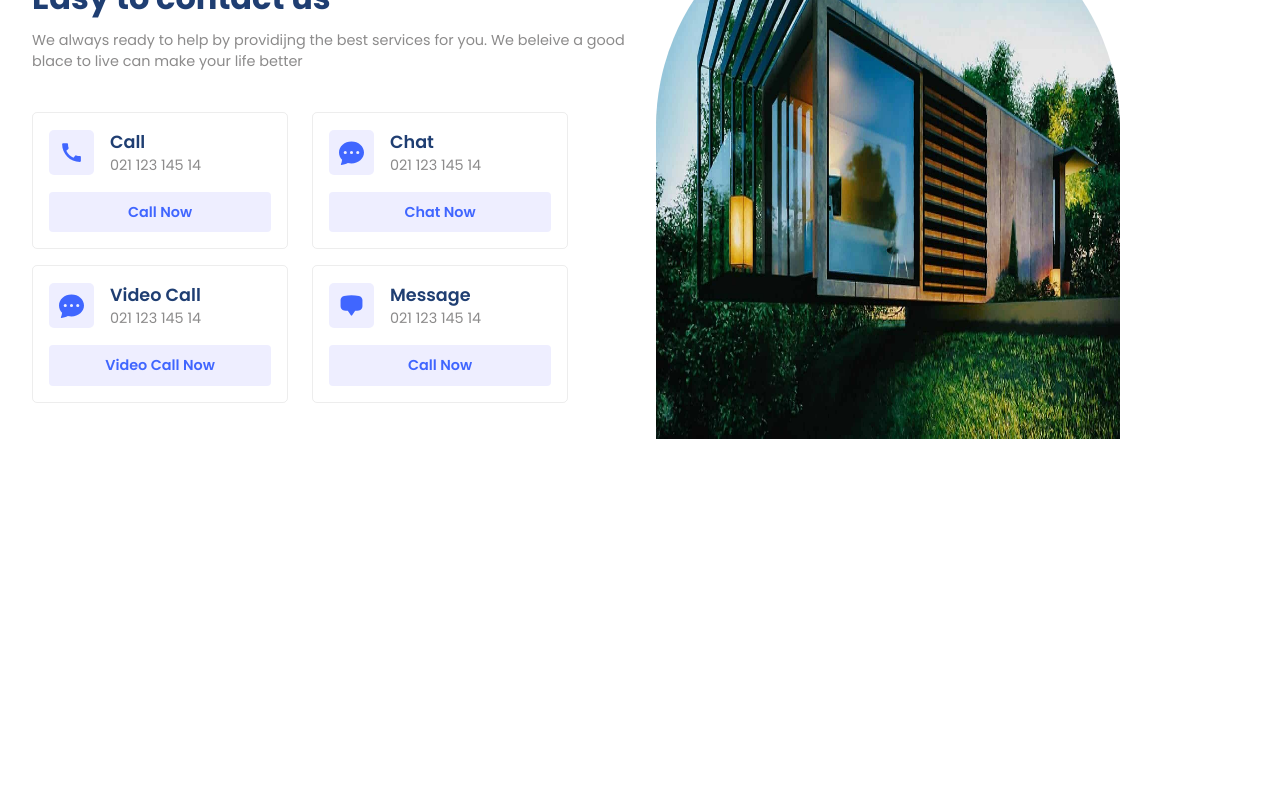
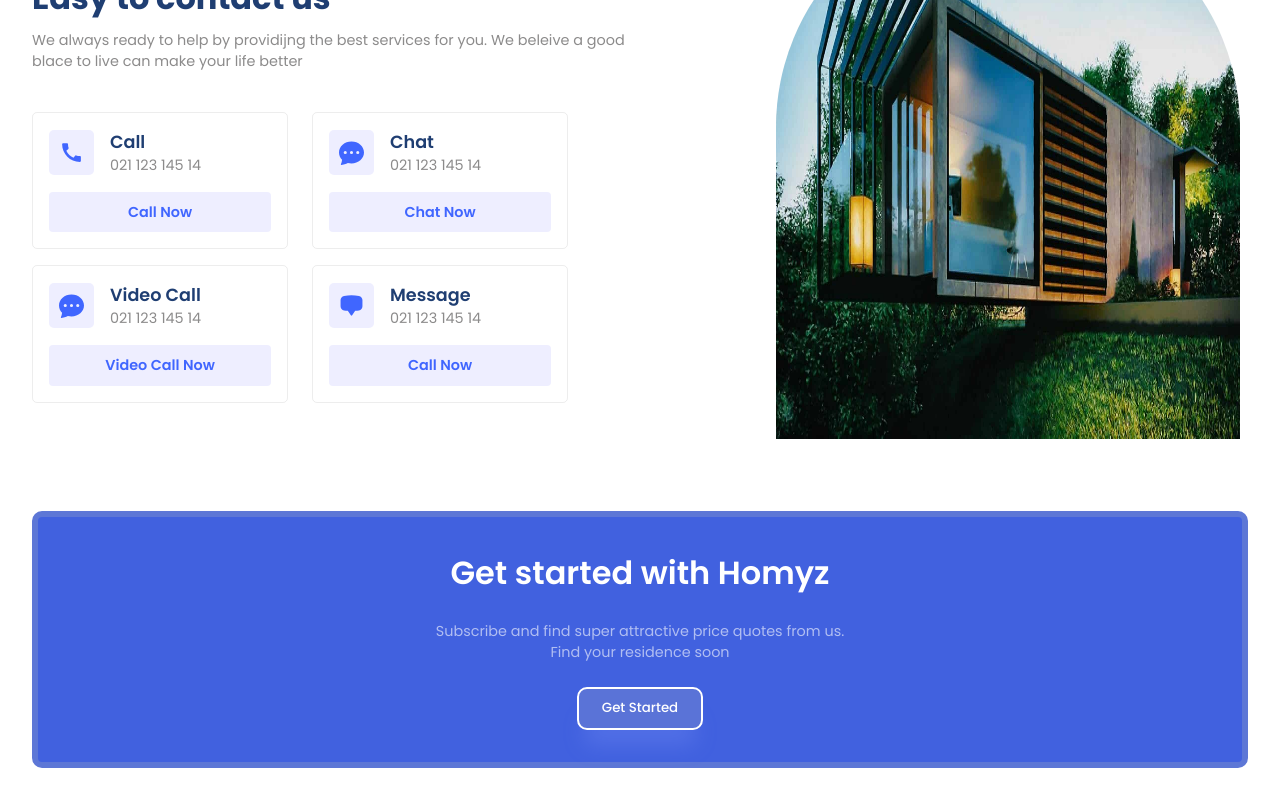
Before and after one commit to dinethk1364/Homyz, a React (Vite) app: page / in a window 1280 px wide. Shown: the part 2222-3022 px from the top of the page. Before the commit the page ends 2701 px from the top, so only its background shows below. Built offline with nearby package versions, Linux system fonts and the light colour scheme.

Commit message:
get started section

```diff
--- a/src/App.jsx
+++ b/src/App.jsx
@@ -5,6 +5,7 @@ import Companies from "./components/Companies/Companies";
 import Residencies from "./components/Residencies/Residencies";
 import Value from "./components/Value/Value";
 import Contact from "./components/Contact/Contact";
+import GetStarted from "./components/GetStarted/GetStarted";
 function App() {
   return (
     <div className="App">
@@ -17,6 +18,7 @@ function App() {
       <Residencies />
       <Value />
       <Contact />
+      <GetStarted />
     </div>
   );
 }
--- a/src/components/Contact/Contact.jsx
+++ b/src/components/Contact/Contact.jsx
@@ -76,7 +76,7 @@ function Contact() {
             </div>
           </div>
         </div>
-        <div className="c-right">
+        <div className="c-right flexEnd">
           <div className="image-container">
             <img src="./assets/contact.jpg" alt="" />
           </div>
--- /dev/null
+++ b/src/components/GetStarted/GetStarted.jsx
@@ -0,0 +1,24 @@
+import React from "react";
+import "./getStarted.css";
+
+function GetStarted() {
+  return (
+    <section className="g-wrapper">
+      <div className="paddings innerWidth g-container">
+        <div className="flexColCenter inner-container">
+          <span className="primaryText">Get started with Homyz</span>
+          <span className="secondaryText">
+            Subscribe and find super attractive price quotes from us. <br />
+            Find your residence soon
+          </span>
+          <button className="button">
+            Get Started
+            <a href="mailto:contact@dinethsilva.com"></a>
+          </button>
+        </div>
+      </div>
+    </section>
+  );
+}
+
+export default GetStarted;
--- /dev/null
+++ b/src/components/GetStarted/getStarted.css
@@ -0,0 +1,24 @@
+.inner-container {
+    gap: 1.5rem;
+    background: #4161df;
+    padding: 2rem;
+    border-radius: 10px;
+    border: 6px solid #5d77d6;
+    text-align: center;
+}
+
+.inner-container .primaryText {
+    color: white;
+    font-weight: 600;
+}
+
+.inner-container .secondaryText {
+    color: rgba(255, 255, 255, 0.587);
+}
+
+.inner-container .button {
+    background: #5a73d7;
+    border: 2px solid white;
+    box-shadow: var(--shadow);
+    border-radius: 10px;
+}
```
